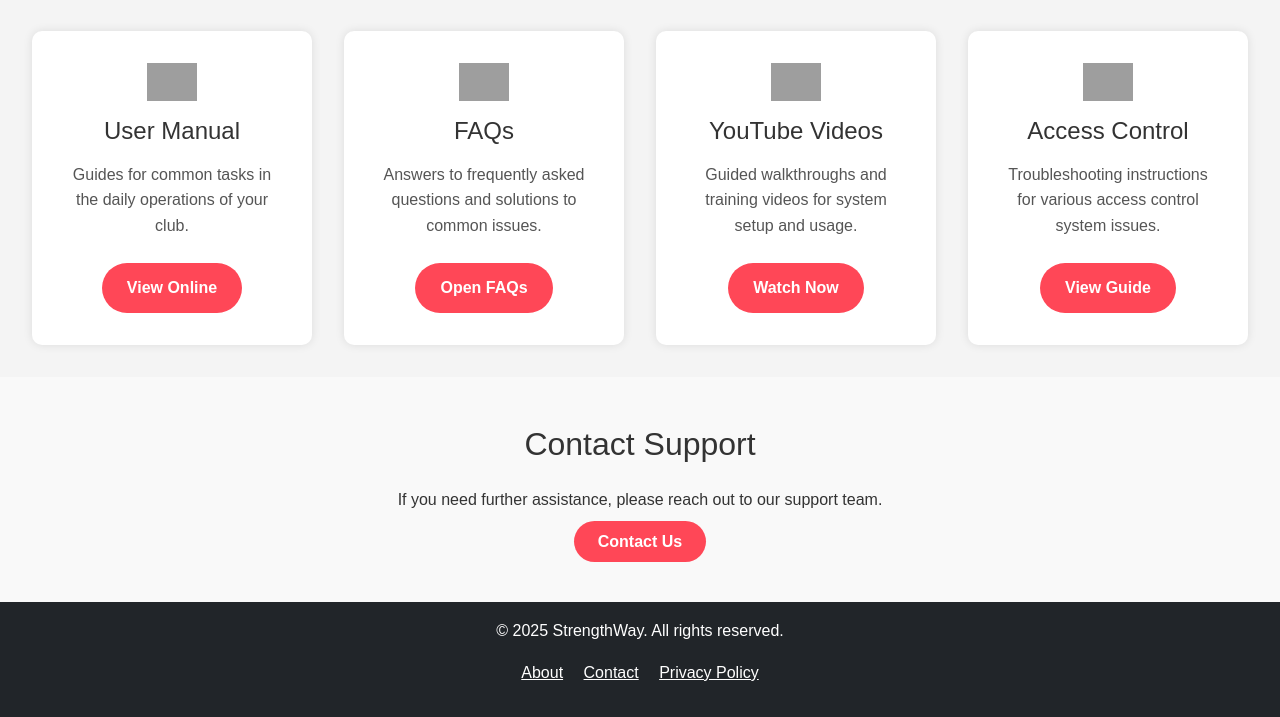
After one commit to eswar-jajjara/gym_management_system, a Django app: page /support/ in a window 1280 px wide. The commit adds this page. Shown: the part 328-1045 px from the top of the page. Run offline with Django 5.2, Linux system fonts and the light colour scheme; grey boxes are pictures that could not be loaded.

Commit message:
Update branding and implement support center features
Rebranded  "StrengthWay" across the site and replaced `.png` logo with `.ico`. Added support center functionalities, including pages for FAQs, user manuals, access control, and a contact form with corresponding CSS and URLs.

```diff
--- a/gym_management/membership/urls.py
+++ b/gym_management/membership/urls.py
@@ -1,7 +1,11 @@
-# membership/urls.py
 from django.urls import path
-from . import views
+from . import views  # Import views
 
 urlpatterns = [
-    path('', views.home, name='home'),  # Home page URL
+    path('', views.home, name='home'),
+    path('support/', views.support, name='support'),
+    path('user-manual/', views.user_manual, name='user_manual'),
+    path('faqs/', views.faqs, name='faqs'),
+    path('access-control/', views.access_control, name='access_control'),
+    path('contact-support/', views.contact_support, name='contact_support'),  # Add this line
 ]
--- a/gym_management/membership/views.py
+++ b/gym_management/membership/views.py
@@ -1,5 +1,17 @@
-# membership/views.py
 from django.shortcuts import render
 
 def home(request):
     return render(request, 'home.html')
+
+def support(request):
+    return render(request, 'support.html')
+
+def user_manual(request):
+    return render(request, 'user_manual.html')  # Ensure 'user_manual.html' exists in templates
+def faqs(request):
+    return render(request, 'faqs.html')
+def access_control(request):
+    return render(request, 'access_control.html')
+
+def contact_support(request):
+    return render(request, 'contact_support.html')
--- /dev/null
+++ b/gym_management/static/css/Support.css
@@ -0,0 +1,139 @@
+/* General Reset */
+* {
+    margin: 0;
+    padding: 0;
+    box-sizing: border-box;
+}
+
+body {
+    font-family: Arial, sans-serif;
+    line-height: 1.6;
+    background-color: #f4f4f4;
+    color: #333;
+}
+
+/* Support Hero Section */
+.support-hero {
+    position: relative;
+    background: url('{% static "images/support-hero.jpg" %}') no-repeat center center/cover;
+    color: #fff;
+    text-align: center;
+    padding: 4rem 1rem;
+}
+
+/* Dark Overlay to Improve Text Visibility */
+.support-hero .overlay {
+    position: absolute;
+    top: 0;
+    left: 0;
+    width: 100%;
+    height: 100%;
+    background: rgba(0, 0, 0, 0.5);  /* Dark overlay */
+}
+
+.support-hero h1,
+.support-hero p {
+    position: relative;
+    z-index: 2;
+    color: #fff;
+}
+
+.support-hero h1 {
+    font-size: 2.5rem;
+    font-weight: bold;
+    text-shadow: 2px 2px 8px rgba(0, 0, 0, 0.7);
+}
+
+.support-hero p {
+    font-size: 1.2rem;
+    max-width: 700px;
+    margin: 0 auto;
+}
+
+/* Support Options */
+.support-options {
+    display: flex;
+    justify-content: center;
+    gap: 2rem;
+    padding: 2rem;
+    flex-wrap: wrap;
+}
+
+.support-option {
+    background: #fff;
+    border-radius: 10px;
+    padding: 2rem;
+    width: 280px;
+    text-align: center;
+    box-shadow: 0 0 10px rgba(0, 0, 0, 0.1);
+    transition: transform 0.3s ease;
+}
+
+.support-option:hover {
+    transform: translateY(-5px);
+}
+
+.support-option img {
+    width: 50px;
+    margin-bottom: 1rem;
+}
+
+.support-option h2 {
+    font-size: 1.5rem;
+    margin-bottom: 1rem;
+}
+
+.support-option p {
+    font-size: 1rem;
+    color: #555;
+    margin-bottom: 1.5rem;
+}
+
+.btn {
+    display: inline-block;
+    background-color: #ff4757;
+    color: #fff;
+    padding: 0.75rem 1.5rem;
+    border-radius: 25px;
+    text-decoration: none;
+    font-weight: bold;
+    transition: background 0.3s ease;
+}
+
+.btn:hover {
+    background-color: #e63946;
+}
+
+/* Contact Support Section */
+.contact-support {
+    text-align: center;
+    padding: 3rem 2rem;
+    background-color: #f9f9f9;
+}
+
+.contact-support h2 {
+    font-size: 2rem;
+    margin-bottom: 1.5rem;
+}
+
+.btn-contact {
+    background-color: #ff4757;
+    color: #fff;
+    padding: 0.75rem 1.5rem;
+    border-radius: 25px;
+    text-decoration: none;
+    font-weight: bold;
+    transition: background 0.3s ease;
+}
+
+.btn-contact:hover {
+    background-color: #e63946;
+}
+
+/* Responsive Design */
+@media (max-width: 768px) {
+    .support-options {
+        flex-direction: column;
+        align-items: center;
+    }
+}
--- /dev/null
+++ b/gym_management/templates/Support.html
@@ -0,0 +1,45 @@
+{% extends 'base.html' %}
+{% load static %}
+
+{% block content %}
+    <link rel="stylesheet" href="{% static 'css/support.css' %}">
+
+    <section class="support-hero">
+        <div class="overlay"></div>
+        <h1>Support Center</h1>
+        <p>We're here to assist you. Explore our resources or contact our support team directly.</p>
+    </section>
+
+    <section class="support-options">
+        <div class="support-option">
+            <img src="{% static 'images/user-manual-icon.png' %}" alt="User Manual">
+            <h2>User Manual</h2>
+            <p>Guides for common tasks in the daily operations of your club.</p>
+            <a href="{% url 'user_manual' %}" class="btn">View Online</a>
+        </div>
+        <div class="support-option">
+            <img src="{% static 'images/faq-icon.png' %}" alt="FAQs">
+            <h2>FAQs</h2>
+            <p>Answers to frequently asked questions and solutions to common issues.</p>
+            <a href="{% url 'faqs' %}" class="btn">Open FAQs</a>
+        </div>
+        <div class="support-option">
+            <img src="{% static 'images/youtube-icon.png' %}" alt="YouTube Videos">
+            <h2>YouTube Videos</h2>
+            <p>Guided walkthroughs and training videos for system setup and usage.</p>
+            <a href="https://www.youtube.com/channel/YourChannelID" class="btn" target="_blank">Watch Now</a>
+        </div>
+        <div class="support-option">
+            <img src="{% static 'images/access-control-icon.png' %}" alt="Access Control">
+            <h2>Access Control</h2>
+            <p>Troubleshooting instructions for various access control system issues.</p>
+            <a href="{% url 'access_control' %}" class="btn">View Guide</a>
+        </div>
+    </section>
+
+    <section class="contact-support">
+        <h2>Contact Support</h2>
+        <p>If you need further assistance, please reach out to our support team.</p>
+        <a href="{% url 'contact_support' %}" class="btn-contact">Contact Us</a>
+    </section>
+{% endblock %}
--- a/gym_management/templates/footer.html
+++ b/gym_management/templates/footer.html
@@ -1,6 +1,6 @@
 <footer class="bg-dark text-white text-center py-3">
     <div class="container">
-        <p>&copy; 2023 GymMaster. All rights reserved.</p>
+        <p>&copy; 2025 StrengthWay. All rights reserved.</p>
         <p>
             <a href="#" class="text-white me-3">About</a>
             <a href="#" class="text-white me-3">Contact</a>
--- a/gym_management/templates/home.html
+++ b/gym_management/templates/home.html
@@ -5,7 +5,7 @@
 <section class="hero-section text-center text-white py-5"
     style="background: url('{% static "images/gym-hero.jpg" %}') no-repeat center center/cover; min-height: 600px; display: flex; align-items: center; justify-content: center;">
     <div class="container">
-        <h1 class="display-4">Welcome to GymMaster</h1>
+        <h1 class="display-4">Welcome to StrengthWay</h1>
         <p class="lead">Your journey to a healthier lifestyle starts here.</p>
         <a class="btn btn-primary mt-3" href="{% url 'pricing' %}">Explore Plans</a>
     </div>
--- a/gym_management/templates/login.html
+++ b/gym_management/templates/login.html
@@ -8,7 +8,7 @@
         <!-- Logo -->
         <div class="login-logo">
             <div class="hexagon-logo">
-                <img src="{% static 'images/your-logo.png' %}" alt="GymMaster Logo" class="logo-image">
+                <img src="{% static 'images/your-logo.ico' %}" alt="GymMaster Logo" class="logo-image">
             </div>
             <h2>Welcome Back</h2>
             <p>Sign in to access your account</p>
--- a/gym_management/templates/navbar.html
+++ b/gym_management/templates/navbar.html
@@ -4,7 +4,7 @@
         <!-- Logo -->
         <a class="navbar-brand d-flex align-items-center" href="{% url 'home' %}">
             <div class="hexagon-logo me-2">
-                <img src="{% static 'images/your-logo.png' %}" alt="GymMaster Logo" class="logo-image">
+                <img src="{% static 'images/your-logo.ico' %}" alt="StrengthWay Logo" class="logo-image">
             </div>
             <span class="fw-bold text-dark">STRENGTH WAY</span>
         </a>
@@ -31,7 +31,7 @@
     <a class="nav-link text-dark" href="{% url 'pricing' %}">PRICING</a>
 </li>
                 <li class="nav-item">
-                    <a class="nav-link text-dark" href="#">SUPPORT</a>
+                    <a class="nav-link text-dark" href="{% url 'support' %}">SUPPORT</a>
                 </li>
                 <li class="nav-item">
                     <a class="nav-link text-dark" href="#">CONTACT</a>
```
Also changed, not shown: gym_management/static/css/access_control.css (added, +46 -0 lines), gym_management/static/css/contact_support.css (added, +61 -0 lines), gym_management/static/css/faqs.css (added, +48 -0 lines), gym_management/templates/access_control.html (added, +26 -0 lines), gym_management/templates/contact_support.html (added, +35 -0 lines), gym_management/templates/faqs.html (added, +30 -0 lines), gym_management/static/css/styles.css (line endings or trailing spaces), gym_management/static/images/logo.png (deleted).
